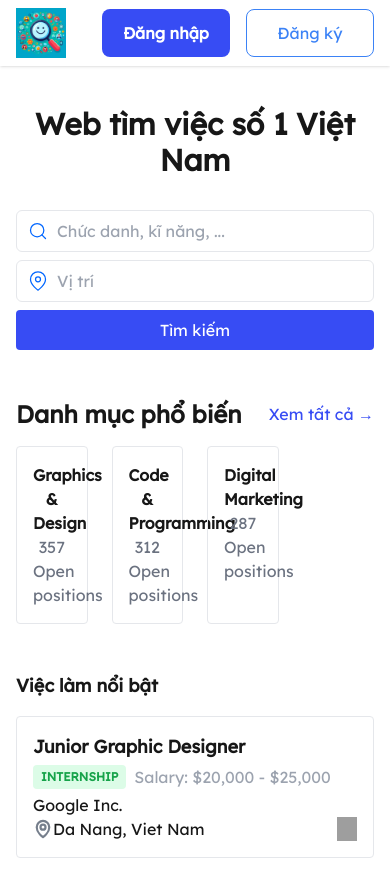
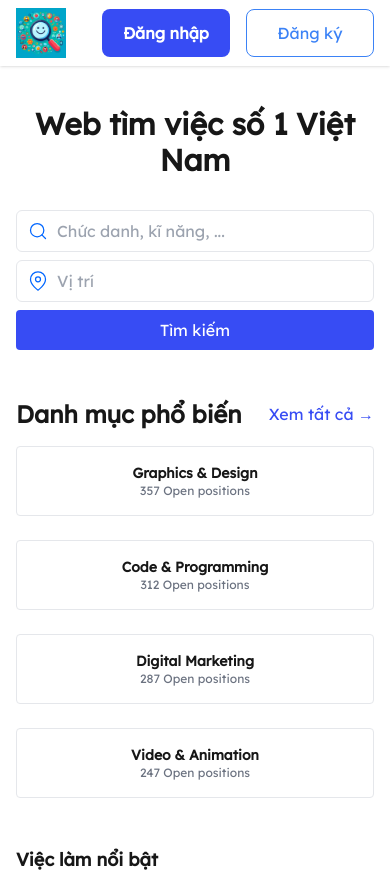
Before and after one commit to NDLoc-vn/find-jobs-app, a Next.js app: page / in a window 390 px wide. Shown: the top 872 px of the page. Built offline with nearby package versions, Linux system fonts and the light colour scheme; grey boxes are pictures that could not be loaded.

Commit message:
add responsive for Categories

```diff
--- a/app/layout.tsx
+++ b/app/layout.tsx
@@ -14,8 +14,8 @@ const geistMono = localFont({
 });
 
 export const metadata: Metadata = {
-  title: "Create Next App",
-  description: "Generated by create next app",
+  title: "Find Jobs App",
+  description: "Web tìm kiếm việc làm số 1 Việt Nam",
 };
 
 export default function RootLayout({
--- a/app/ui/hompage/Categories.tsx
+++ b/app/ui/hompage/Categories.tsx
@@ -5,25 +5,30 @@ const categories = [
   { name: "Graphics & Design", positions: 357 },
   { name: "Code & Programming", positions: 312 },
   { name: "Digital Marketing", positions: 287 },
+  { name: "Video & Animation", positions: 247 },
 ];
 
 const Categories = () => {
   return (
     <div className="mt-12">
+      {/* Header của Categories */}
       <div className="flex items-center justify-between mb-4">
         <h2 className="text-2xl font-bold">Danh mục phổ biến</h2>
-        <Link
-          className="text-xanhduong-600 hover:underline"
-          href="#"
-        >
+        <Link className="text-xanhduong-600 hover:underline" href="#">
           Xem tất cả &#8594;
         </Link>
       </div>
-      <div className="grid grid-cols-4 gap-6">
+
+      {/* Responsive grid */}
+      <div className="grid grid-cols-1 sm:grid-cols-2 lg:grid-cols-4 gap-6">
         {categories.map((category, index) => (
           <div key={index} className="p-4 border rounded text-center">
-            <p className="font-semibold">{category.name}</p>
-            <p className="text-gray-500">{category.positions} Open positions</p>
+            <p className="font-semibold text-sm sm:text-base lg:text-lg">
+              {category.name}
+            </p>
+            <p className="text-gray-500 text-xs sm:text-sm">
+              {category.positions} Open positions
+            </p>
           </div>
         ))}
       </div>
```
